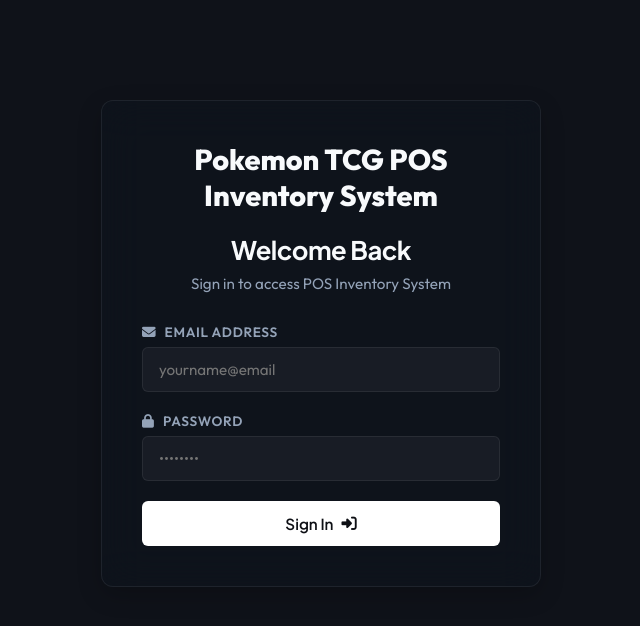
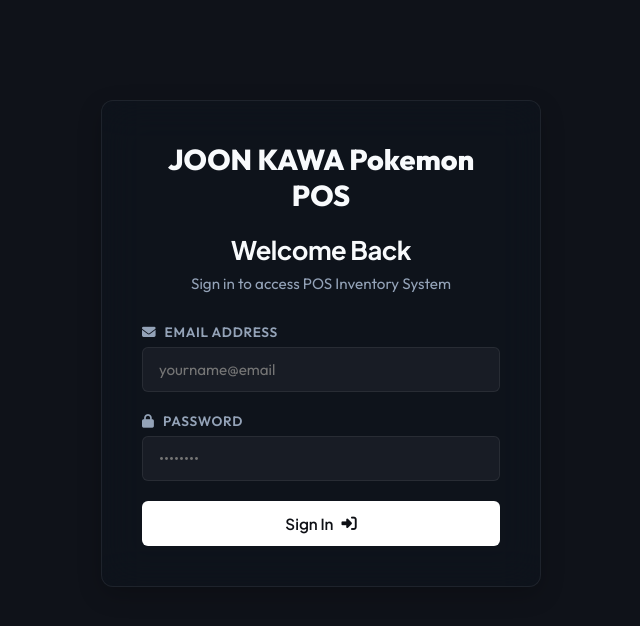
Before and after one commit to hazmansnorlaxhassan/joonkawatcgpos, a website: page public/index.html in a window 1280 px wide. Shown: the whole page, without its empty margins (319-959 px from the left). Drawn offline with Linux system fonts and the light colour scheme.

Commit message:
changing titles

```diff
--- a/public/index.html
+++ b/public/index.html
@@ -4,7 +4,7 @@
 <head>
   <meta charset="UTF-8">
   <meta name="viewport" content="width=device-width, initial-scale=1.0">
-  <title> Pokemon TCG POS and Inventory</title>
+  <title>JOON KAWA POS</title>
 
   <!-- Modern Fonts -->
   <link rel="preconnect" href="https://fonts.googleapis.com">
@@ -35,7 +35,7 @@
     <div class="auth-header">
       <div class="logo">
         <!--<i class="fa-solid fa-cube text-gradient"></i>-->
-        <span>Pokemon TCG POS Inventory System</span>
+        <span>JOON KAWA Pokemon POS</span>
       </div>
       <h2>Welcome Back</h2>
       <p>Sign in to access POS Inventory System</p>
@@ -73,7 +73,7 @@
         <!--<i class="fa-solid fa-cube text-gradient"></i>-->
         <div class="brand-details">
 
-          <span class="brand-name">POKEMON TCG</span>
+          <span class="brand-name">JOON KAWA</span>
           <span class="brand-sub">POS Inventory System</span>
         </div>
       </div>
```
